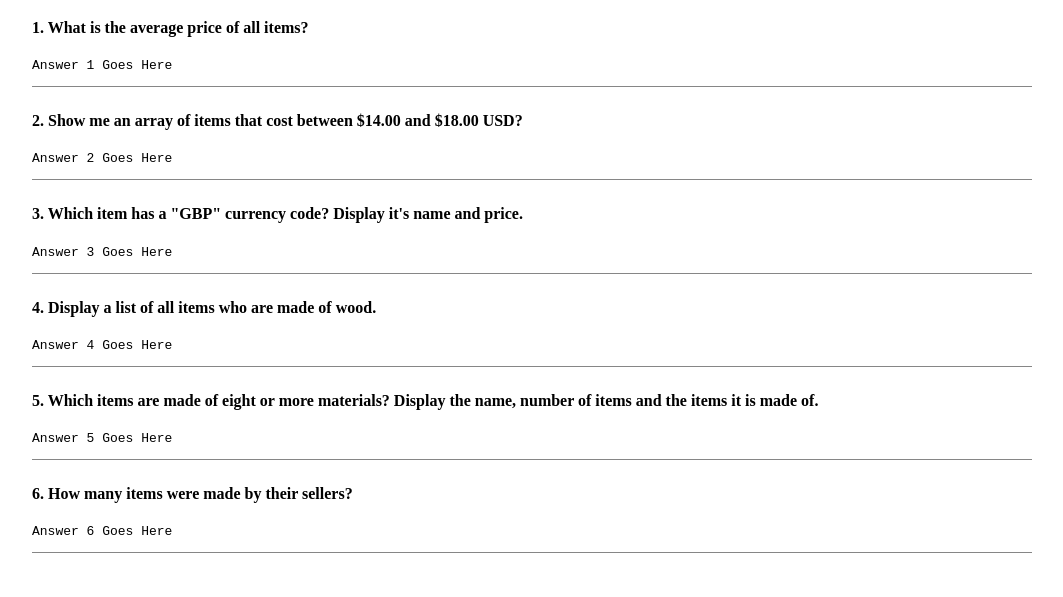
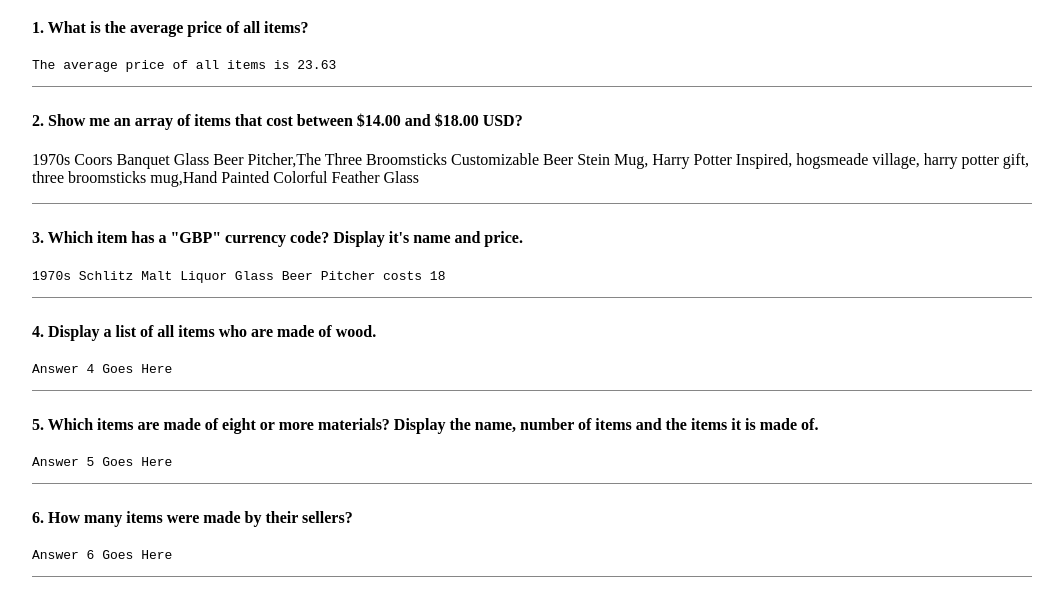
Before and after one commit to JonathanCass/FunctionHomework, a plain HTML site: page index.html in a window 1280 px wide. Shown: the part 61-658 px from the top of the page, without its empty margins (108-1171 px from the left). Drawn offline with Linux system fonts and the light colour scheme.

```diff
--- a/index.html
+++ b/index.html
@@ -20,7 +20,7 @@
 
     <div class="question">
       <h4>2. Show me an array of items that cost between $14.00 and $18.00 USD?</h4>
-      <pre id="answer2">Answer 2 Goes Here</pre>
+      <p id="answer2">Answer 2 Goes Here</p>
     </div>
 
     <div class="question">
--- a/main.js
+++ b/main.js
@@ -1 +1,22 @@
-// code goes here :)
+var sum = items.reduce(function(a,b){
+	return a + b.price
+}, 0)
+var avgPrice = (sum/items.length).toFixed(2)
+var answer1 = document.querySelector("#answer1")
+answer1.innerHTML = `The average price of all items is ${avgPrice}`
+
+var b14a18 = items.filter(function(value){
+	return(value.price > 14.00 && value.price < 18.00)
+})
+var b14a18titles = b14a18.map(function(value){
+	return (value.title)
+})
+var answer2 = document.querySelector("#answer2")
+answer2.innerHTML = `${b14a18titles}`
+
+var GBP = []
+var GBP = items.filter(function(value){
+	return(value.currency_code === "GBP")
+})
+var answer3 = document.querySelector("#answer3")
+answer3.innerHTML = `${GBP[0].title} costs ${GBP[0].price}`
```
Also changed, not shown: main.css (added).
